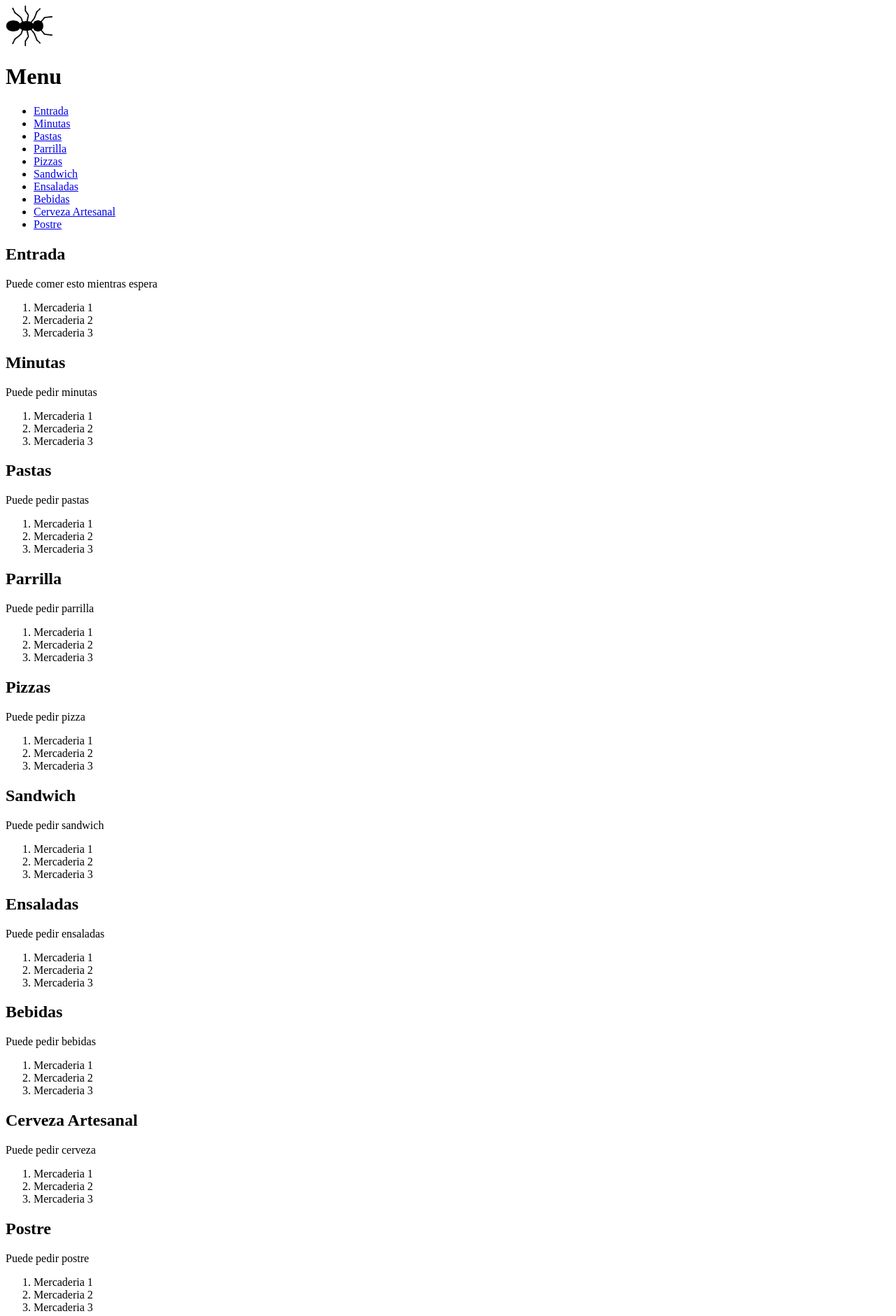
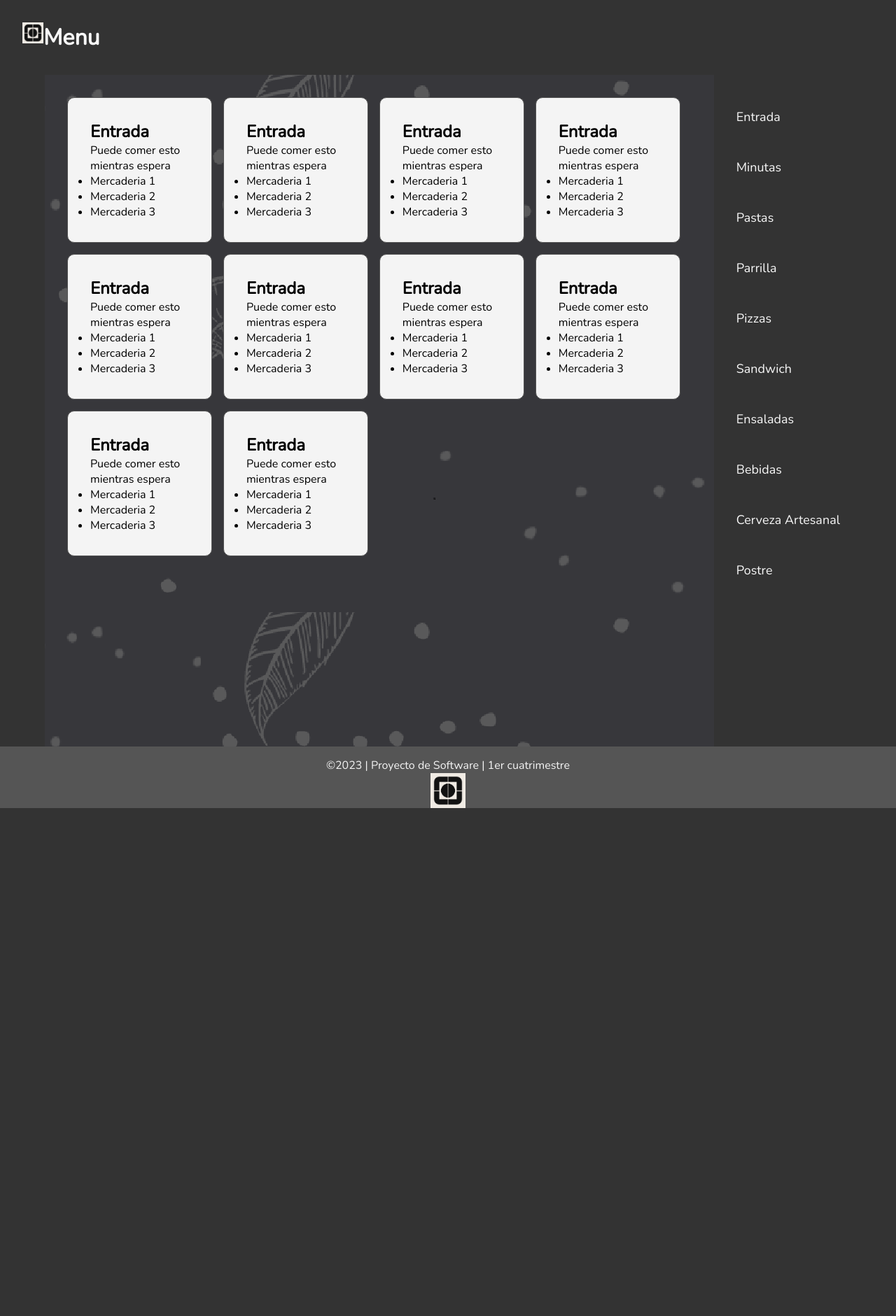
Before and after one commit to veroyols/TP3_restaurant, a plain HTML site: page index.html in a window 1280 px wide. Shown: the top 1881 px of the page at 70% size. After the commit the page ends 1155 px from the top, so only its background shows below. Drawn offline with nearby package versions, Linux system fonts and the light colour scheme.

Commit message:
Componente Selection

```diff
--- a/index.html
+++ b/index.html
@@ -5,15 +5,16 @@
     <meta http-equiv="X-UA-Compatible" content="IE=edge">
     <meta name="viewport" content="width=device-width, initial-scale=1.0">
     <!-- icon 32x32 title-->
+    <link rel="shortcut icon" href="./src/images/logo.png" type="image/x-icon">
     <title>Menu</title>
-    <link rel="shortcut icon" href="./src/images/favicon.png" type="image/x-icon">
+    <!-- css-->
+    <link rel="stylesheet" href="./src/css/styles.css">
 </head>
-<body>
-    <header>
-        <img src="./src/images/favicon.png" alt="Logo del restaurant." width="70">
+<body class="body">
+    <header class="header">
+        <img class="logo" src="./src/images/logo.png" alt="Logo del restaurant." width="30">
         <h1>Menu</h1>
-    </header>
-    <nav>
+        <nav class="nav">
             <ul>
                 <li><a href="#entrada">Entrada</a></li>
                 <li><a href="#minutas">Minutas</a></li>
@@ -27,102 +28,15 @@
                 <li><a href="#postre">Postre</a></li>
             </ul>
         </nav>
-    <main>
+    </header>
+    <main id="main">
         <!-- SPA: Renderiza cuando se carga la pagina -->
-        <section id="entrada">
-            <h2>Entrada</h2>
-            <p>Puede comer esto mientras espera</p>
-            <ol>
-                <li>Mercaderia 1</li>
-                <li>Mercaderia 2</li>
-                <li>Mercaderia 3</li>
-            </ol>
-        </section>
-        <section id="minutas">
-            <h2>Minutas</h2>
-            <p>Puede pedir minutas</p>
-            <ol>
-                <li>Mercaderia 1</li>
-                <li>Mercaderia 2</li>
-                <li>Mercaderia 3</li>
-            </ol>
-        </section>
-        <section id="pastas">
-            <h2>Pastas</h2>
-            <p>Puede pedir pastas</p>
-            <ol>
-                <li>Mercaderia 1</li>
-                <li>Mercaderia 2</li>
-                <li>Mercaderia 3</li>
-            </ol>
-        </section>
-        <section id="parrilla">
-            <h2>Parrilla</h2>
-            <p>Puede pedir parrilla</p>
-            <ol>
-                <li>Mercaderia 1</li>
-                <li>Mercaderia 2</li>
-                <li>Mercaderia 3</li>
-            </ol>
-        </section>
-        <section id="pizzas">
-            <h2>Pizzas</h2>
-            <p>Puede pedir pizza</p>
-            <ol>
-                <li>Mercaderia 1</li>
-                <li>Mercaderia 2</li>
-                <li>Mercaderia 3</li>
-            </ol>
-        </section>
-        <section id="sandwich">
-            <h2>Sandwich</h2>
-            <p>Puede pedir sandwich</p>
-            <ol>
-                <li>Mercaderia 1</li>
-                <li>Mercaderia 2</li>
-                <li>Mercaderia 3</li>
-            </ol>
-        </section>
-        <section id="ensaladas">
-            <h2>Ensaladas</h2>
-            <p>Puede pedir ensaladas</p>
-            <ol>
-                <li>Mercaderia 1</li>
-                <li>Mercaderia 2</li>
-                <li>Mercaderia 3</li>
-            </ol>
-        </section>
-        <section id="bebidas">
-            <h2>Bebidas</h2>
-            <p>Puede pedir bebidas</p>
-            <ol>
-                <li>Mercaderia 1</li>
-                <li>Mercaderia 2</li>
-                <li>Mercaderia 3</li>
-            </ol>
-        </section>
-        <section id="cerveza">
-            <h2>Cerveza Artesanal</h2>
-            <p>Puede pedir cerveza</p>
-            <ol>
-                <li>Mercaderia 1</li>
-                <li>Mercaderia 2</li>
-                <li>Mercaderia 3</li>
-            </ol>
-        </section>
-        <section id="postre">
-            <h2>Postre</h2>
-            <p>Puede pedir postre</p>
-            <ol>
-                <li>Mercaderia 1</li>
-                <li>Mercaderia 2</li>
-                <li>Mercaderia 3</li>
-            </ol>
-        </section>
     </main>
-    <footer>
-        <p>&copy;2023 | Proyecto de Software | 1er cuatrimestre</p>
-        <img src="./src/images/favicon.png" alt="Logo del restaurant." width="70">
+    <footer class="footer">
+        <p class="footer__text">&copy;2023 | Proyecto de Software | 1er cuatrimestre</p>
+        <img class="footer__logo" src="./src/images/logo.png" alt="Logo del restaurant." width="50">
     </footer>
+    <!-- js-->
+    <script src="/src/js/main.js" type="module"></script>
 </body>
 </html>
--- /dev/null
+++ b/src/components/section/Section.js
@@ -0,0 +1,14 @@
+export default function Section (sectionData) {
+    return `
+    <section id="${sectionData.id}">
+        <h2 class="title">${sectionData.title}</h2>
+        <p class="text">${sectionData.text}</p>
+        <ul class="list">
+            ${sectionData.listItems.map((item, i) =>
+                `<li>${item}</li>`
+            )
+            .join('')}
+        </ul>
+    </section>
+    `
+}
--- a/src/css/styles.css
+++ b/src/css/styles.css
@@ -1,5 +1,104 @@
-@import url('https://fonts.googleapis.com/css2?family=Raleway:wght@100;300;500&display=swap');
+@import url('https://fonts.googleapis.com/css2?family=Nunito:wght@200;300&display=swap');
+/* Defino variables */
+:root {
+    --color-principal:#555555;
+    --color-secundario:#ec7433;
+    --color-terciario:#f45c33;
+    --color-fondo:#666666;
+    --color-texto:#f4f4f4;
+    --color-texto-secundario:#f6af89;
 
-body {
-    font-family: 'Raleway', sans-serif;
+    --color-fondo-body: rgb(204, 183, 162);
+    --color-fondo-oscuro: #333333;
+    --color-fondo-nav: #555555;
+    --color-fondo-nav-claro: #777777;
+    --color-letra-claro:#f8f8f8;
+    --color-letra-oscuro:#111111;
+
 }
+/*Por defecto del browser*/
+*{
+    margin:0;
+    padding: 0;
+    box-sizing: border-box;
+    font-family: 'Nunito', sans-serif;
+}
+
+.body {
+    background-color: var(--color-fondo-claro);
+    max-width: 1920px;
+    background-color: var(--color-fondo-oscuro);
+}
+.logo {
+    float: left;
+    align-items: center;
+}
+
+    .header {
+        background-color: var(--color-fondo-oscuro);
+        color: var(--color-letra-claro);
+        padding: 2rem;
+        justify-content:left;
+        align-items: center;
+    }
+        .nav{
+            padding: 5rem 1rem;
+            background-color: var(--color-fondo-oscuro);
+            justify-content: end;
+            float: right;
+        }
+        .nav ul {
+            display: flex;
+            flex-direction: column;
+            list-style-type: none;
+            justify-content:space-around;
+            gap: 3rem;
+
+        }
+        .nav ul li {
+            margin-right: 1rem;
+        }
+        .nav ul li a {
+            font-size: large;
+            text-decoration: none;
+            color: var(--color-letra-claro);
+            border-radius: 3px;
+            transition: background-color 4s;
+            padding: 0.3rem 1rem;
+        }
+        .nav ul li a:hover {
+            background-color: var(--color-fondo);
+        }
+
+    main {
+        max-width: 1920px;
+        max-height: 1080px;
+        background-image: url("./../images/mushroom.png");
+        padding: 2rem;
+        margin-left: 4rem;
+        display: grid;
+        grid-template-columns: 1fr 1fr 1fr 1fr;
+        grid-template-rows: 1fr 1fr 1fr 1fr;
+    }
+        section {
+            background-color: #f4f4f4;
+            padding: 2rem;
+            margin-bottom: 1rem;
+            margin-right: 1rem;
+            border: solid 1px var(--color-principal);
+            border-radius: 10px;
+        }
+        section:hover {
+            box-shadow: 1px 5px 10px var(--color-principal);
+            transform:scale(1.03);
+            justify-content: space-between;
+        }
+
+    footer {
+        background-color: var(--color-principal);
+        color: var(--color-texto);
+        display: flex;
+        flex-direction: column;
+        align-items: center;
+        padding-top: 1rem;
+    }
--- /dev/null
+++ b/src/js/main.js
@@ -0,0 +1,74 @@
+import Section from "../components/section/Section.js";
+
+const sectionsData = [
+    {
+        id:"entrada",
+        title:"Entrada",
+        text: "Puede comer esto mientras espera",
+        listItems:["Mercaderia 1", "Mercaderia 2", "Mercaderia 3"]
+    },
+    {
+        id:"entrada",
+        title:"Entrada",
+        text: "Puede comer esto mientras espera",
+        listItems:["Mercaderia 1", "Mercaderia 2", "Mercaderia 3"]
+    },
+    {
+        id:"entrada",
+        title:"Entrada",
+        text: "Puede comer esto mientras espera",
+        listItems:["Mercaderia 1", "Mercaderia 2", "Mercaderia 3"]
+    },
+    {
+        id:"entrada",
+        title:"Entrada",
+        text: "Puede comer esto mientras espera",
+        listItems:["Mercaderia 1", "Mercaderia 2", "Mercaderia 3"]
+    },
+    {
+        id:"entrada",
+        title:"Entrada",
+        text: "Puede comer esto mientras espera",
+        listItems:["Mercaderia 1", "Mercaderia 2", "Mercaderia 3"]
+    },
+    {
+        id:"entrada",
+        title:"Entrada",
+        text: "Puede comer esto mientras espera",
+        listItems:["Mercaderia 1", "Mercaderia 2", "Mercaderia 3"]
+    },
+    {
+        id:"entrada",
+        title:"Entrada",
+        text: "Puede comer esto mientras espera",
+        listItems:["Mercaderia 1", "Mercaderia 2", "Mercaderia 3"]
+    },
+    {
+        id:"entrada",
+        title:"Entrada",
+        text: "Puede comer esto mientras espera",
+        listItems:["Mercaderia 1", "Mercaderia 2", "Mercaderia 3"]
+    },
+    {
+        id:"entrada",
+        title:"Entrada",
+        text: "Puede comer esto mientras espera",
+        listItems:["Mercaderia 1", "Mercaderia 2", "Mercaderia 3"]
+    },
+    {
+        id:"entrada",
+        title:"Entrada",
+        text: "Puede comer esto mientras espera",
+        listItems:["Mercaderia 1", "Mercaderia 2", "Mercaderia 3"]
+    }
+]
+
+const render = () => {
+    let main = document.getElementById("main");
+
+    sectionsData.forEach(sectionData => {
+
+        main.innerHTML += Section(sectionData);
+    })
+}
+window.onload = render;
```
Also changed, not shown: consigna.txt, src/css/normalize.css (deleted), src/images/logo.png (added), src/images/mushroom.png (added), src/images/web menu.jpeg (added), 1 other file. Lines whose indentation alone changed are shown as unchanged.
